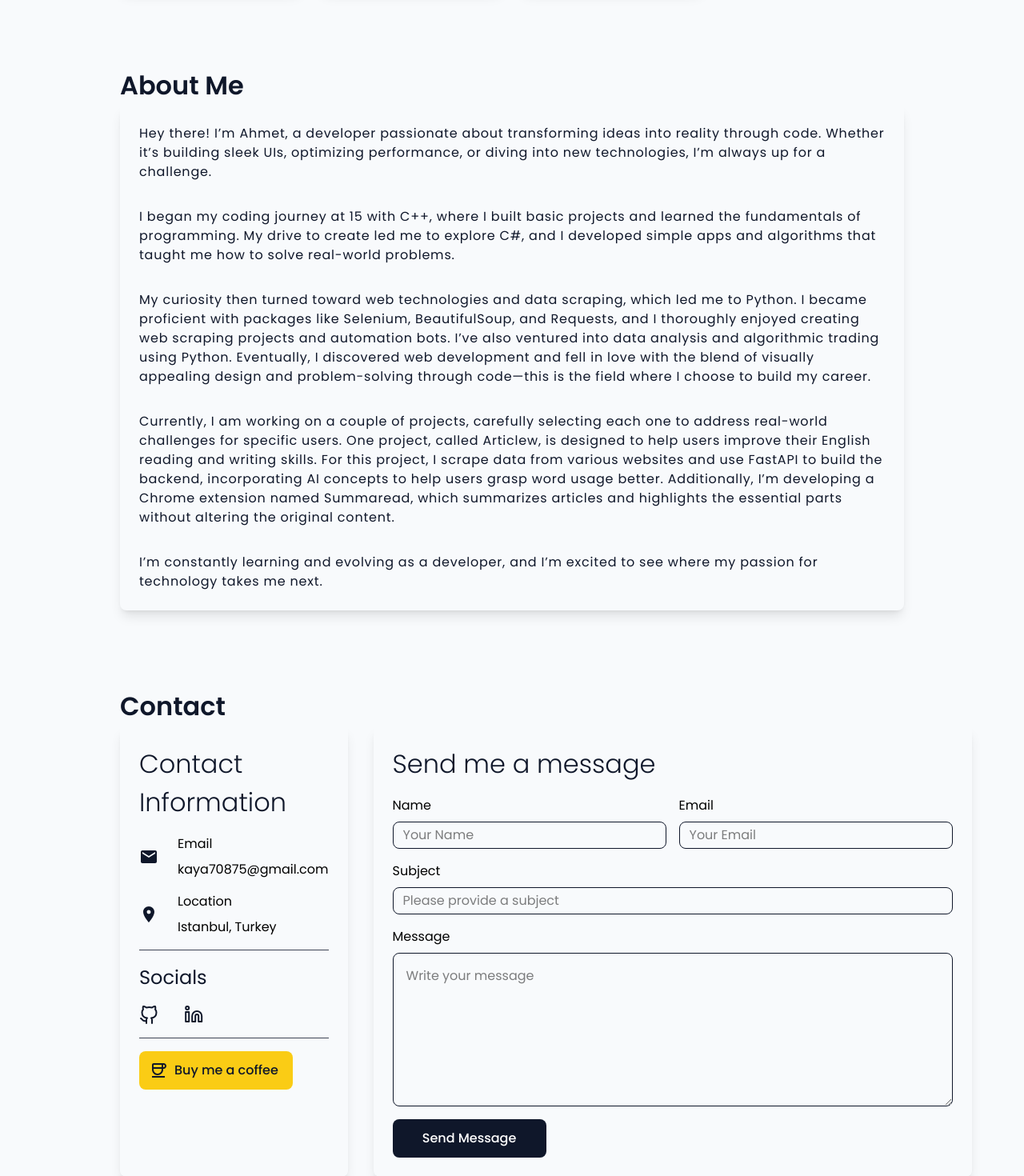
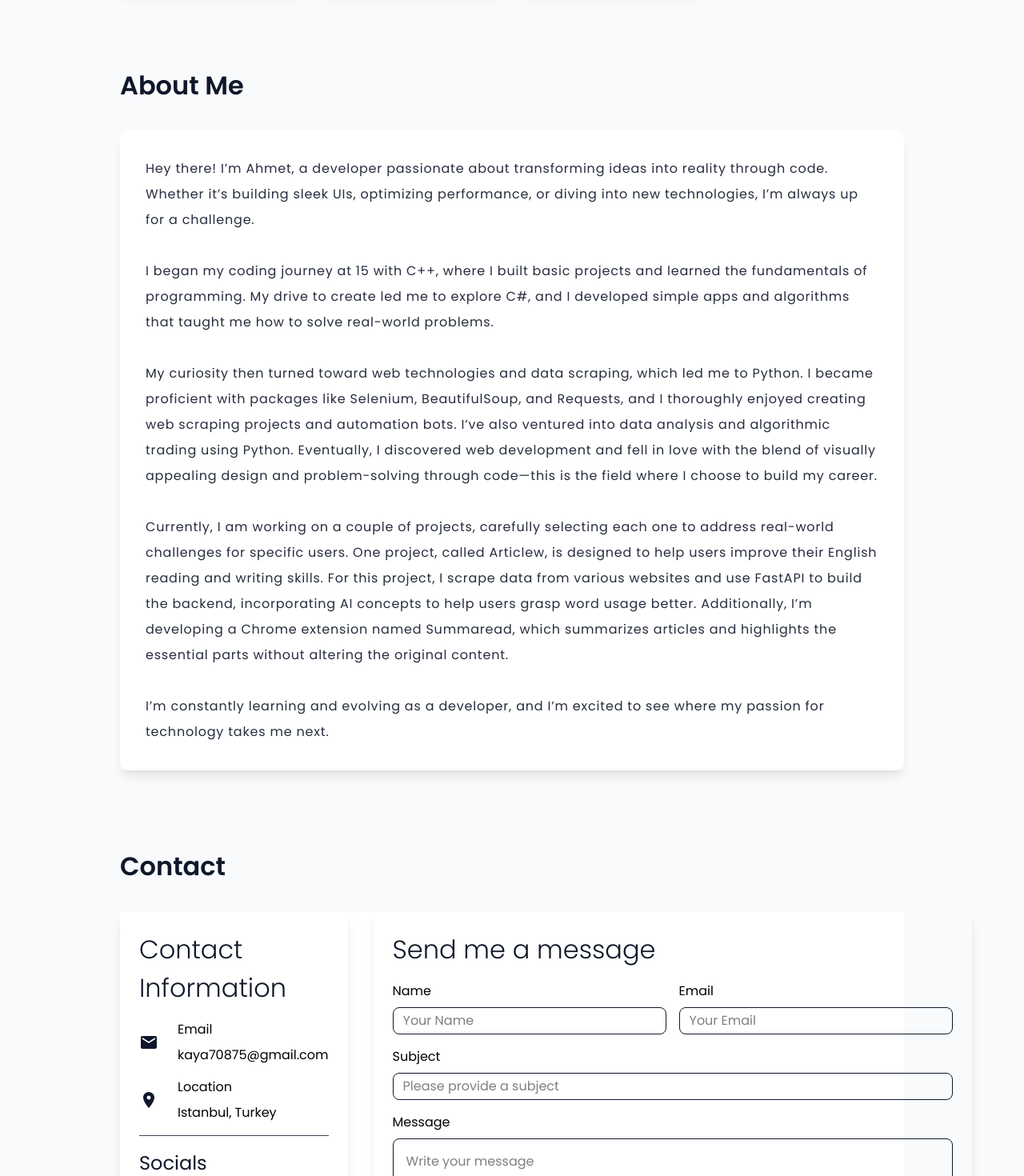
Before and after one commit to kaya70875/personal, a Next.js app: page / in a window 1280 px wide. Shown: the part 2600-4070 px from the top of the page at 80% size. Built offline with nearby package versions, Linux system fonts and the light colour scheme.

Commit message:
adjust about section

```diff
--- a/src/app/page.tsx
+++ b/src/app/page.tsx
@@ -93,9 +93,9 @@ export default function Home() {
         </div>
       </section>
 
-      <section className="about">
+      <section className="about flex flex-col gap-8">
         <header className="section-header">About Me</header>
-        <div className="p-6 w-full flex flex-col gap-8 shadow-lg rounded-lg text-text tracking-wider">
+        <div className="p-8 w-full flex flex-col gap-8 shadow-lg rounded-lg bg-white text-text opacity-90 tracking-wider leading-loose">
           <p>Hey there! I’m Ahmet, a developer passionate about transforming ideas into reality through code. Whether it’s building sleek UIs, optimizing performance, or diving into new technologies, I’m always up for a challenge.</p>
           <p>I began my coding journey at 15 with C++, where I built basic projects and learned the fundamentals of programming. My drive to create led me to explore C#, and I developed simple apps and algorithms that taught me how to solve real-world problems.</p>
           <p>My curiosity then turned toward web technologies and data scraping, which led me to Python. I became proficient with packages like Selenium, BeautifulSoup, and Requests, and I thoroughly enjoyed creating web scraping projects and automation bots. I’ve also ventured into data analysis and algorithmic trading using Python. Eventually, I discovered web development and fell in love with the blend of visually appealing design and problem-solving through code—this is the field where I choose to build my career.</p>
@@ -104,9 +104,9 @@ export default function Home() {
         </div>
       </section>
 
-      <section className="contact">
+      <section className="contact flex flex-col gap-8">
         <header className="section-header">Contact</header>
-        <div className="flex w-full flex-col lg:flex-row lg:flex-1 gap-8">
+        <div className="flex w-full flex-col lg:flex-row lg:flex-1 gap-8 bg-white">
           <ContactInfoCard />
           <SendMessageCard />
         </div>
```
